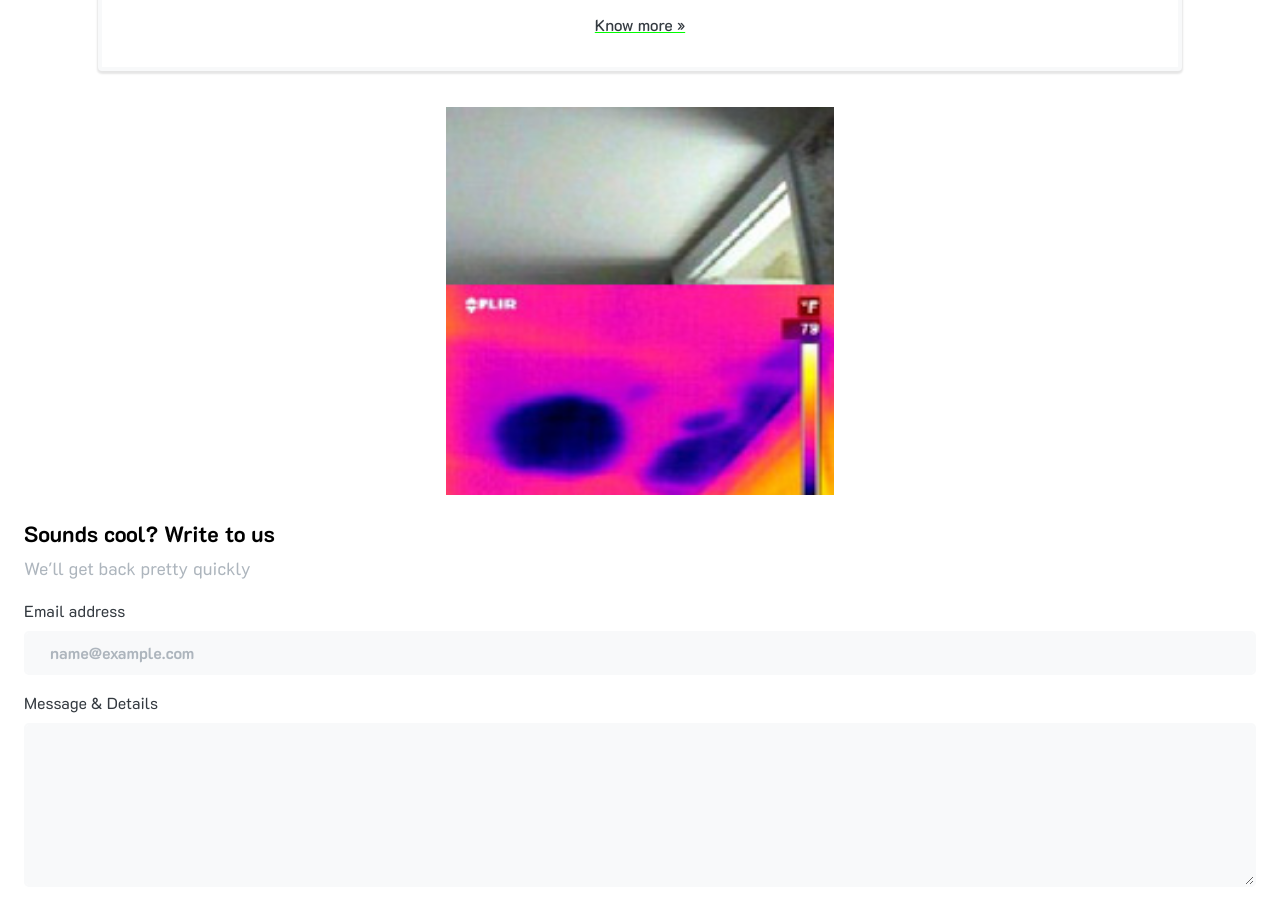
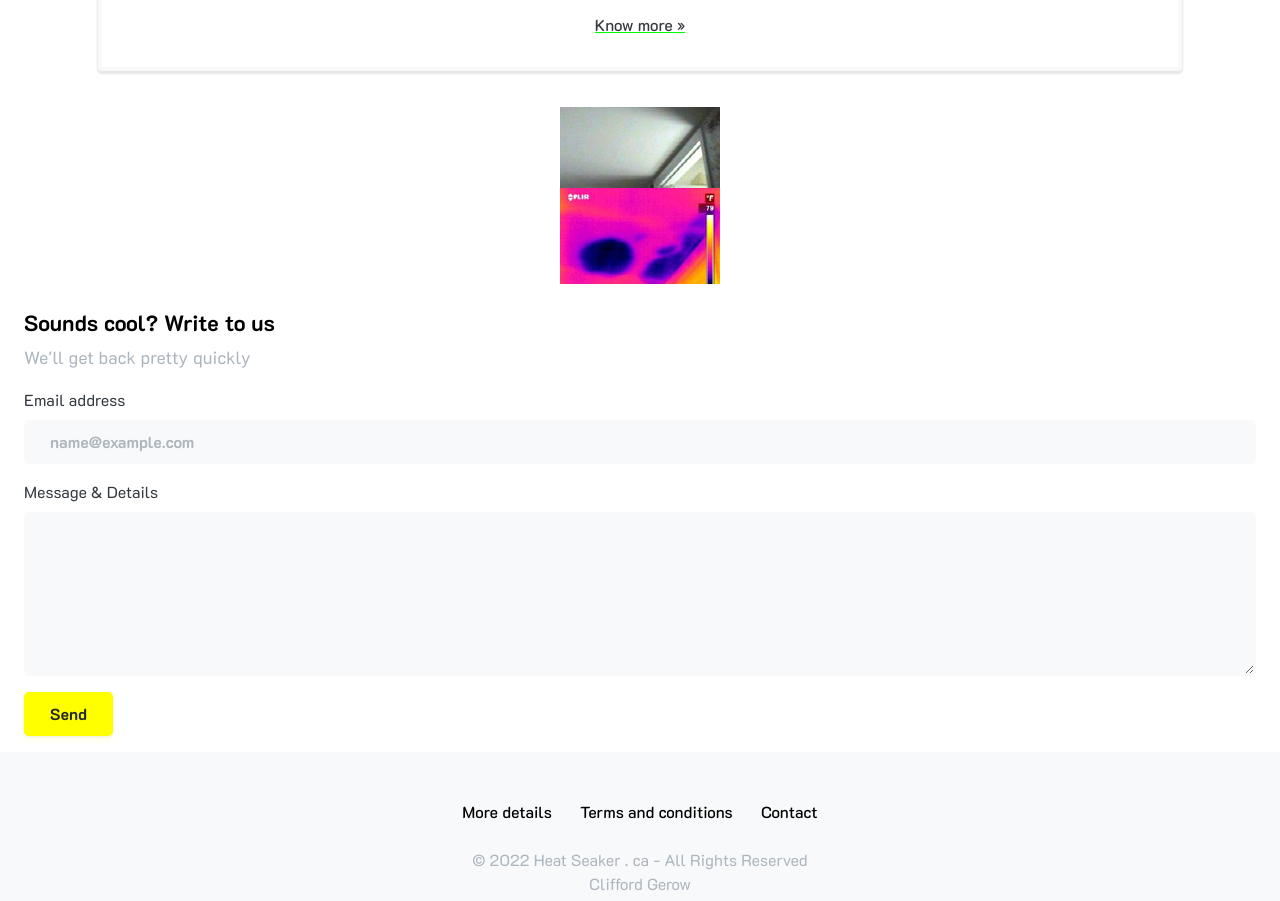
Before and after one commit to twinkle-toes-happy-feet-bubbles/heatseeker, a plain HTML site: page index.html in a window 1280 px wide. Shown: the part 4169-5070 px from the top of the page. Drawn offline with nearby package versions, Linux system fonts and the light colour scheme; animation ran at ten frames a second.

Commit message:
Update index.html

```diff
--- a/index.html
+++ b/index.html
@@ -429,7 +429,7 @@ export class FeatherIconsPipe implements PipeTransform {
 </div>
 <!--Contact form-->
 
-<img src="houseir2.jpg" height="400rem" width="400rem" class="mx-auto d-block siteImg"/>
+<img src="houseir2.jpg" class="mx-auto d-block siteImg"/>
 
   <form id="contactForm" class="px-4 py-3">
 
```
